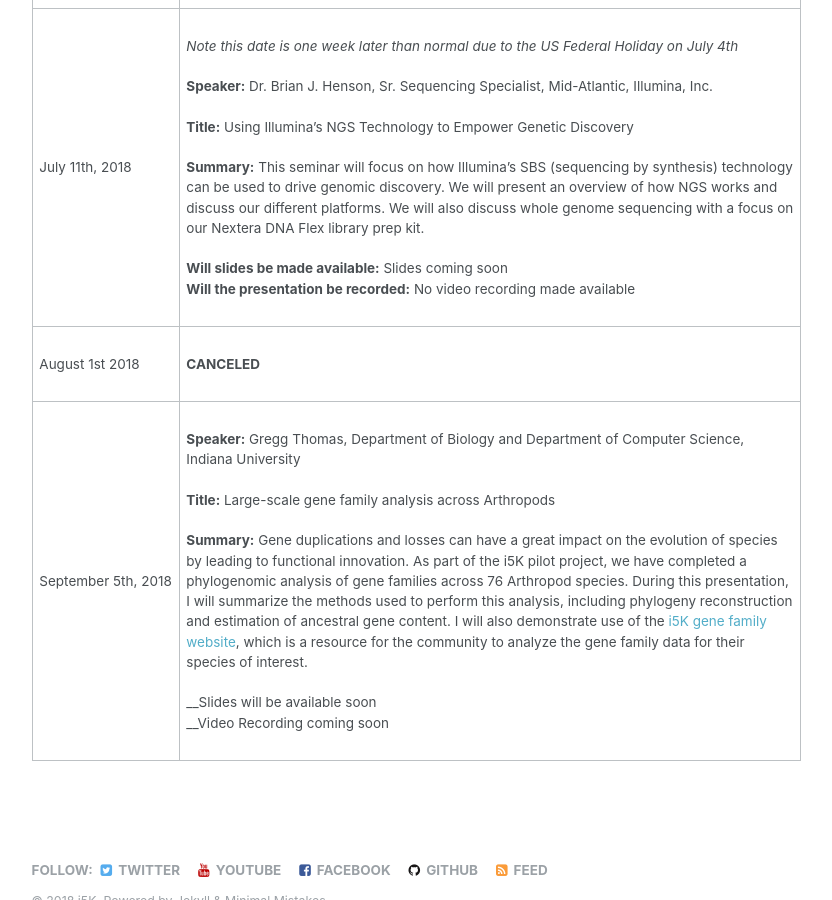
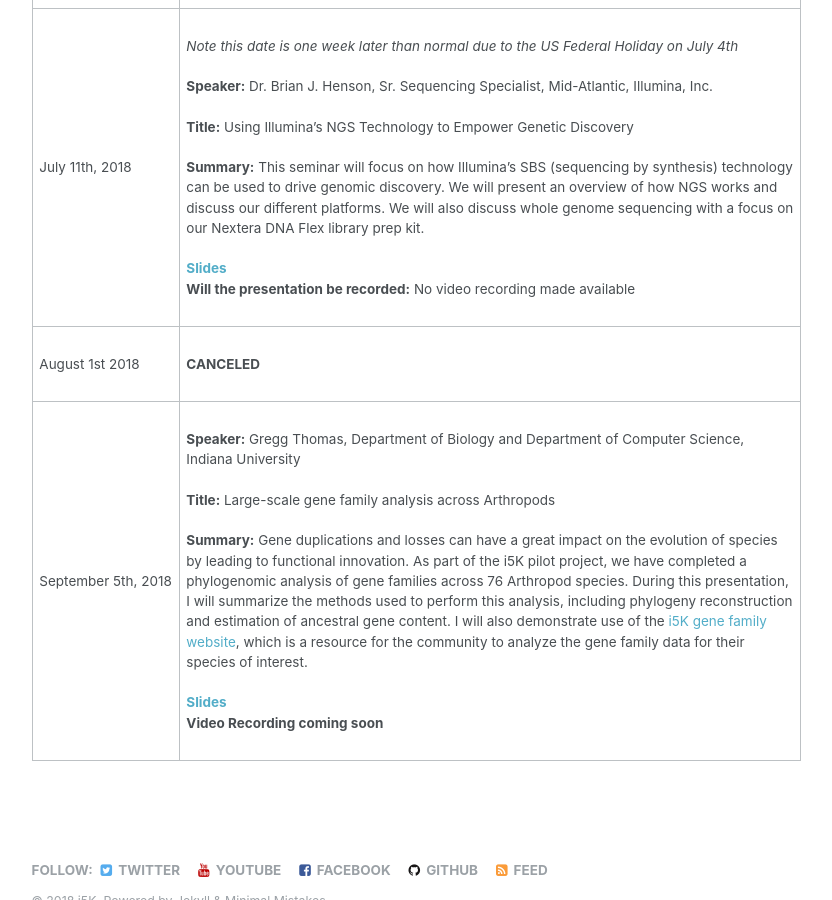
Before and after one commit to i5k/i5k.github.io, a Jekyll site: the page built from _pages/webinar.md, in a window 1280 px wide and 900 px high, scrolled down 8212 px. Shown: the whole window, without its empty margins (250-1082 px from the left). Built offline with Jekyll 4.4.1, drawn with Linux system fonts in a browser that asks for light colours.

Commit message:
Adding in the last July and September speaker slides

```diff
--- a/_pages/webinar.md
+++ b/_pages/webinar.md
@@ -64,6 +64,6 @@ If you have problems connecting, please refer to this [WebEx help page](https://
 |April&nbsp;4th&nbsp;2018|<br>__Speaker:__ Carson Holt, Research Associate, USTAR Center for Genetic Discovery, University of Utah <br><br>__Title:__ Automated Genome Annotation and Analysis <br><br>__Summary:__ Introduction to gene prediction and genome annotation methods, organism specific considerations that can affect the annotation process, and a brief example of using automated pipelines such as MAKER for structural and functional annotation of a genome. <br><br>__[Slides](/webinar_slides/i5k_webinar_Maker-04-04-2018.pdf)__<br>__Video recording coming soon__<br><br>|
 |May&nbsp;2nd,&nbsp;2018|<br>__Speaker:__ Ben Busby, Genomic Outreach Coordinator and Bioinformatics Training Lead, NCBI <br><br>__Title:__ NCBI Resources in the Data Science Era! <br><br>__Summary:__ Ben will discuss a number of NCBI databases, submissions, finding, extracting and analyzing data. After a brief introduction, he will work through a use case.  At the end, he will talk about some research projects which use similar workflows that were prototyped in a hackathon setting (one example with a collaborator from i5k).<br><br>__[Slides](/webinar_slides/i5k_webinar_NCBI_05-02-2018.pdf)__<br>__Video recording coming soon__<br><br>|
 |June&nbsp;6th,&nbsp;2018|<br>No webinar in June to accomodate those attending the [11th Annual Arthropod Genomics Symposium](http://arthropod.igb.illinois.edu/) June 7-9 at the University of Illinois at Urbana-Champaign.<br><br>|
-|July&nbsp;11th,&nbsp;2018|<br>*Note this date is one week later than normal due to the US Federal Holiday on July 4th*<br><br>__Speaker:__ Dr. Brian J. Henson, Sr. Sequencing Specialist, Mid-Atlantic, Illumina, Inc. <br><br>__Title:__ Using Illumina’s NGS Technology to Empower Genetic Discovery<br><br>__Summary:__ This seminar will focus on how Illumina’s SBS (sequencing by synthesis) technology can be used to drive genomic discovery. We will present an overview of how NGS works and discuss our different platforms. We will also discuss whole genome sequencing with a focus on our Nextera DNA Flex library prep kit.<br><br>__Will slides be made available:__ Slides coming soon <br>__Will the presentation be recorded:__ No video recording made available<br><br>
+|July&nbsp;11th,&nbsp;2018|<br>*Note this date is one week later than normal due to the US Federal Holiday on July 4th*<br><br>__Speaker:__ Dr. Brian J. Henson, Sr. Sequencing Specialist, Mid-Atlantic, Illumina, Inc. <br><br>__Title:__ Using Illumina’s NGS Technology to Empower Genetic Discovery<br><br>__Summary:__ This seminar will focus on how Illumina’s SBS (sequencing by synthesis) technology can be used to drive genomic discovery. We will present an overview of how NGS works and discuss our different platforms. We will also discuss whole genome sequencing with a focus on our Nextera DNA Flex library prep kit.<br><br>__[Slides](i5k_webinar_Henson_illumina-07-11-2018.pdf)__ <br>__Will the presentation be recorded:__ No video recording made available<br><br>
 |August&nbsp;1st&nbsp;2018|<br> __CANCELED__<br><br>|
-|September&nbsp;5th,&nbsp;2018|<br>__Speaker:__ Gregg Thomas, Department of Biology and Department of Computer Science, Indiana University <br><br>__Title:__ Large-scale gene family analysis across Arthropods  <br><br>__Summary:__ Gene duplications and losses can have a great impact on the evolution of species by leading to functional innovation. As part of the i5K pilot project, we have completed a phylogenomic analysis of gene families across 76 Arthropod species. During this presentation, I will summarize the methods used to perform this analysis, including phylogeny reconstruction and estimation of ancestral gene content. I will also demonstrate use of the [i5K gene family website](https://cgi.soic.indiana.edu/~grthomas/i5k-web/main.html), which is a resource for the community to analyze the gene family data for their species of interest. <br><br>__Slides will be available soon<br>__Video Recording coming soon<br><br>|
+|September&nbsp;5th,&nbsp;2018|<br>__Speaker:__ Gregg Thomas, Department of Biology and Department of Computer Science, Indiana University <br><br>__Title:__ Large-scale gene family analysis across Arthropods  <br><br>__Summary:__ Gene duplications and losses can have a great impact on the evolution of species by leading to functional innovation. As part of the i5K pilot project, we have completed a phylogenomic analysis of gene families across 76 Arthropod species. During this presentation, I will summarize the methods used to perform this analysis, including phylogeny reconstruction and estimation of ancestral gene content. I will also demonstrate use of the [i5K gene family website](https://cgi.soic.indiana.edu/~grthomas/i5k-web/main.html), which is a resource for the community to analyze the gene family data for their species of interest. <br><br>__[Slides](i5k_webinar_Thomas-09-15-2018.pdf)__<br>__Video Recording coming soon__<br><br>|
```
Also changed, not shown: 2 other files.
